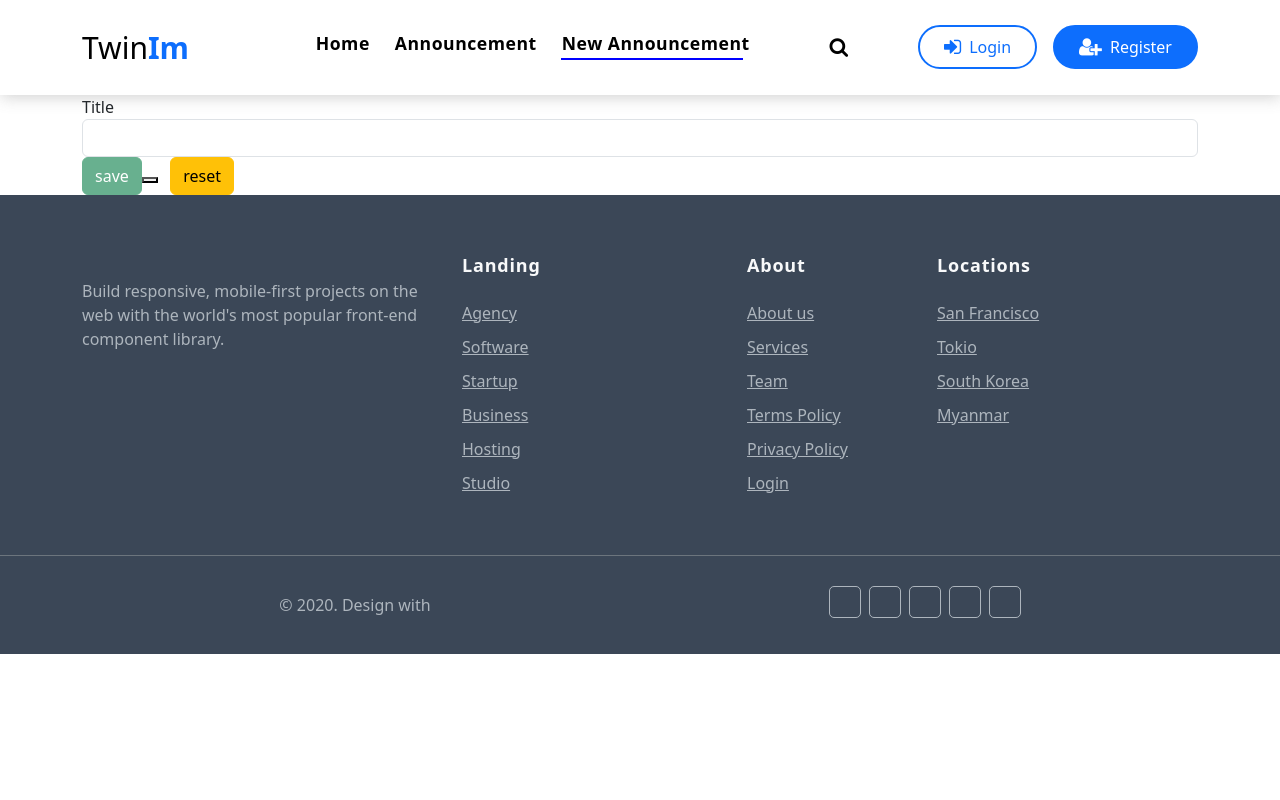
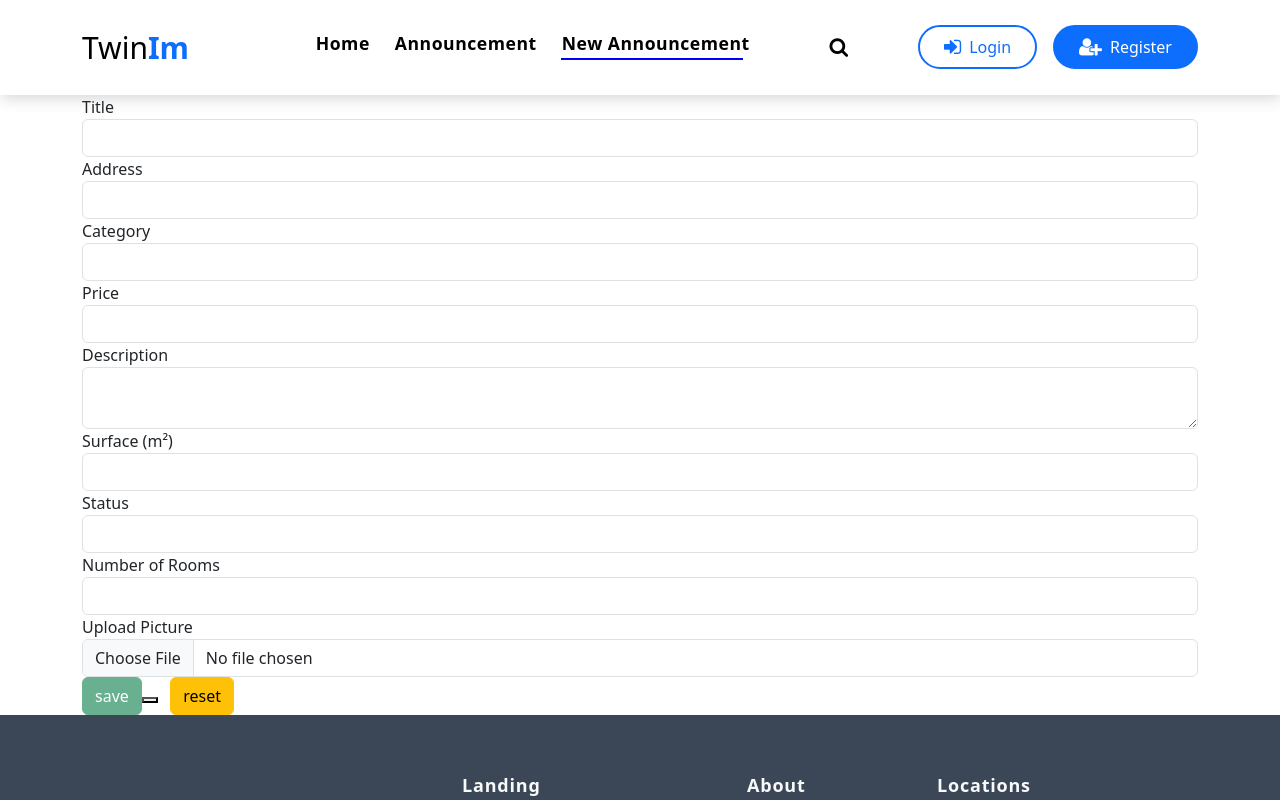
Before and after one commit to badi3a/TwinIm, an Angular app: page /announcement/new in a window 1280 px wide. Shown: the top 800 px of the page. Built offline with nearby package versions, Linux system fonts and the light colour scheme.

Commit message:
AnnouncementForm(noDesign)

```diff
--- a/src/app/features/announcement/form/form.component.html
+++ b/src/app/features/announcement/form/form.component.html
@@ -1,17 +1,108 @@
 <div class="container">
   <form #f="ngForm">
+
     <div class="form-group">
       <label>Title</label>
       <input type="text" name="title" [(ngModel)]="announcement.title"
-             #t="ngModel" class="form-control" minlength="3" required>
+             #t="ngModel" class="form-control" minlength="3" maxlength="15" required>
     </div>
     <div class="alert alert-danger" *ngIf="t.invalid && t.touched">
       <div *ngIf="t.hasError('required')">this field is required</div>
-      <div *ngIf="t.hasError('minlength')">minlength is 3</div>
+      <div *ngIf="t.hasError('minlength') || t.hasError('maxlength')">title must be 3 to 15 characters long</div>
     </div>
+
+    <div class="form-group">
+      <label>Address</label>
+      <input type="text" name="address" [(ngModel)]="announcement.address"
+             #address="ngModel" class="form-control"  minlength="10" maxlength="20"  required>
+    </div>
+    <div class="alert alert-danger" *ngIf="address.invalid && address.touched">
+      <div *ngIf="address.hasError('required')">This field is required</div>
+      <div *ngIf="address.hasError('minlength')|| address.hasError('maxlength')">address must be 10 to 15 characters long</div>
+    </div>
+
+    <div class="form-group">
+      <label>Category</label><br>
+      <input type="text" name="category" [(ngModel)]="announcement.category"
+             #category="ngModel" class="form-control" minlength="3" maxlength="10"  required>
+    </div>
+    <div class="alert alert-danger" *ngIf="category.invalid && category.touched">
+        <div *ngIf="category.hasError('required')">This field is required</div>
+        <div *ngIf="category.hasError('minlength')|| category.hasError('maxlength')">category must be 3 to 10 characters long</div>
+    </div>
+
+    <div class="form-group">
+      <label>Price</label>
+      <input type="number" name="price" [(ngModel)]="announcement.price"
+             #price="ngModel" class="form-control" min="1000" max="999999999" required>
+    </div>
+    <div class="alert alert-danger" *ngIf="price.invalid && price.touched">
+        <div *ngIf="price.hasError('required')">This field is required</div>
+        <div *ngIf="price.hasError('min')||price.hasError('max')">price range : 1000-999999999</div>
+    </div>
+
+    <div class="form-group">
+      <label>Description</label>
+      <textarea name="description" [(ngModel)]="announcement.description"
+                #description="ngModel" class="form-control" maxlength="100"></textarea>
+    </div>
+    <div class="alert alert-danger" *ngIf="description.invalid && description.touched">
+      <div *ngIf="description.hasError('maxlength')">Max length is 100 characters</div>
+    </div>
+
+    <div class="form-group">
+      <label>Surface (m²)</label>
+      <input type="number" name="surface" [(ngModel)]="announcement.surface"
+             #surface="ngModel" class="form-control" min="100" max="99999" required>
+    </div>
+    <div class="alert alert-danger" *ngIf="surface.invalid && surface.touched">
+      <div *ngIf="surface.hasError('required')">This field is required</div>
+      <div *ngIf="surface.hasError('min') || surface.hasError('max')">Surface must be 100-99999</div>
+    </div>
+
+    <div class="form-group">
+      <label>Status</label>
+      <input type="text" name="status" [(ngModel)]="announcement.status"
+             #status="ngModel" class="form-control" minlength="3" maxlength="10" required>
+    </div>
+    <div class="alert alert-danger" *ngIf="status.invalid && status.touched">
+      <div *ngIf="status.hasError('required')">This field is required</div>
+      <div *ngIf="status.hasError('minlength')||status.hasError('maxlength')">status must be 3-10 characters long</div>
+    </div>
+
+    <div class="form-group">
+      <label>Number of Rooms</label>
+      <input type="number" name="roomsNumber" [(ngModel)]="announcement.roomsNumber"
+             #roomsNumber="ngModel" class="form-control" min="1" required>
+    </div>
+    <div class="alert alert-danger" *ngIf="roomsNumber.invalid && roomsNumber.touched">
+      <div *ngIf="roomsNumber.hasError('required')">This field is required</div>
+      <div *ngIf="roomsNumber.hasError('min')">Number of rooms must be at least 1</div>
+    </div>
+
+    <div class="form-group">
+      <label for="image">Upload Picture</label>
+      <input type="file" id="image" name="image" (change)="onImageSelect($event)" accept="image/*" class="form-control">
+    </div>
+
+    <div *ngIf="imagePreview">
+      <label>Image Preview</label>
+      <img [src]="imagePreview" alt="Image preview" class="img-fluid image-preview" />
+    </div>
+
+
+
     <button class="btn btn-success" (click)="save()" [disabled]="f.invalid" >save</button>
     <button type="submit"></button>
     &nbsp;
     <button type="reset" class="btn btn-warning">reset</button>
   </form>
 </div>
+
+<style>
+  .image-preview {
+    max-width: 1000px;
+    max-height: 900px;
+    object-fit: cover; /* Ensures the image covers the area without distortion */
+  }
+</style>
--- a/src/app/features/announcement/form/form.component.ts
+++ b/src/app/features/announcement/form/form.component.ts
@@ -11,16 +11,38 @@ import {Announcement} from "../../../core/models/announcement";
 })
 export class FormComponent implements OnInit {
    announcement:Announcement;
+   imagePreview: string | ArrayBuffer | null = null;
+
    constructor(private announcementService: AnnouncementService , private router:Router ) { }
 
    ngOnInit() {
      this.announcement = new Announcement();
    }
   save() {
+    this.announcement.datePublication=new Date();
+    this.savePicture();
+
     this.announcementService.addAnnouncement(this.announcement).subscribe(
       () => {
         this.router.navigateByUrl("announcement/list");
       }
     )
   }
+
+  onImageSelect(event: any) {
+    const file = event.target.files[0]; // Get the selected file
+    if (file) {
+      const reader = new FileReader();
+      reader.onload = (e: any) => {
+        this.imagePreview = e.target.result; // Set the preview to the reader result (image file)
+        this.announcement.picture = this.imagePreview as string; // Assign the preview to the announcement object
+      };
+      reader.readAsDataURL(file); // Read the image file as a data URL
+    }
+  }
+
+  savePicture()
+  {
+
+  }
 }
```
